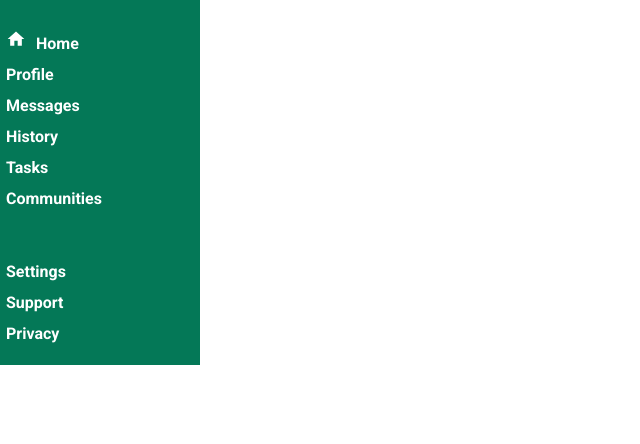
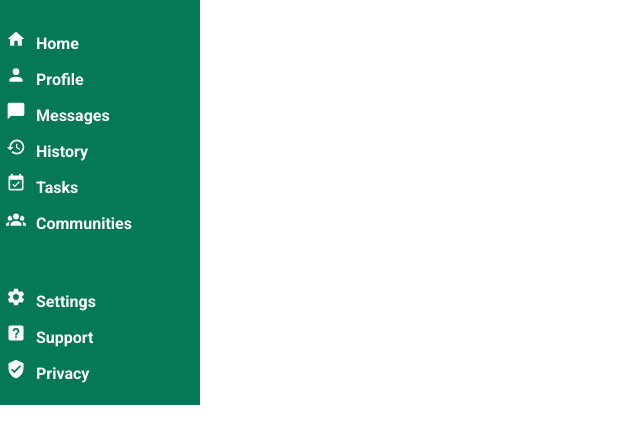
Before and after one commit to JessTells/Admin-Dashboard-TOD, a plain HTML site: page index.html in a window 1280 px wide. Shown: the part 34-478 px from the top of the page, without its empty margins (0-640 px from the left). Drawn offline with Linux system fonts and the light colour scheme.

Commit message:
sidebar with icons done

```diff
--- a/index.html
+++ b/index.html
@@ -4,7 +4,8 @@
     <meta charset="UTF-8">
     <meta name="viewport" content="width=device-width, initial-scale=1.0">
     <title>Admin Dashboard</title>
-    <link rel="stylesheet" href="style.css">
+    <link rel="stylesheet" type="text/css" href="styles/style.css">
+    <link rel="stylesheet" type="text/css" href="styles/svg-style.css">
     <style>
         @import url('https://fonts.googleapis.com/css2?family=Roboto+Slab:wght@500&family=Roboto:wght@400;700;900&display=swap');
     </style>
--- a/style.css
+++ b/styles/style.css
@@ -30,15 +30,3 @@ ul {
     border-left: 4px solid #dcfce7;
     padding-left: calc(1rem);
 }
-
-.home::before {
-    content: "";
-    background-image: url('SVGs/home.svg');
-    background-size: 20px 20px;
-    background-repeat: no-repeat;
-    display: inline-block;
-    width: 20px;
-    height: 20px;
-    margin-right: 10px;
-
-}
--- /dev/null
+++ b/styles/svg-style.css
@@ -0,0 +1,45 @@
+.sidebar li::before {
+    content: "";
+    background-size: 20px 20px;
+    background-repeat: no-repeat;
+    display: inline-block;
+    width: 20px;
+    height: 20px;
+    margin-right: 10px;
+}
+
+.home::before {
+    background-image: url('../SVGs/home.svg');
+}
+
+.profile::before {
+    background-image: url('../SVGs/account.svg');
+}
+
+.messages::before {
+    background-image: url('../SVGs/message.svg');
+}
+
+.history::before {
+    background-image: url('../SVGs/history.svg');
+}
+
+.tasks::before {
+    background-image: url('../SVGs/calendar-check.svg');
+}
+
+.communities::before {
+    background-image: url('../SVGs/account-group.svg');
+}
+
+.settings::before {
+    background-image: url('../SVGs/cog.svg');
+}
+
+.support::before {
+    background-image: url('../SVGs/help-box.svg');
+}
+
+.privacy::before {
+    background-image: url('../SVGs/shield-check.svg');
+}
```
Also changed, not shown: SVGs/account-group.svg (added), SVGs/account.svg (added), SVGs/calendar-check.svg (added), SVGs/cog.svg (added), SVGs/help-box.svg (added), SVGs/history.svg (added), SVGs/message.svg (added), SVGs/shield-check.svg (added).
